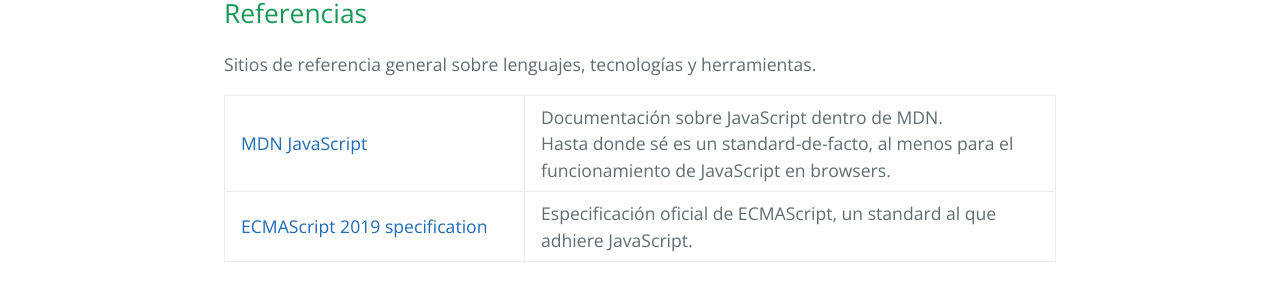
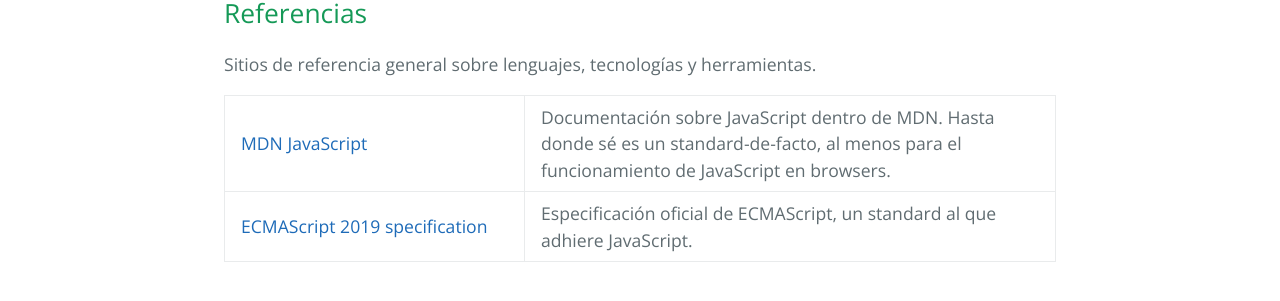
Before and after one commit to clombardi/bdsol-capacitacion-desarrollo, a Jekyll site: the page built from index.md, in a window 1280 px wide. Shown: the part 591-892 px from the top of the page. Built offline with Jekyll 4.4.1, drawn with Linux system fonts in a browser that asks for light colours; our own code applies the rules of GitHub Pages for plain Markdown files.

Commit message:
prueba de formato - 21

```diff
--- a/index.md
+++ b/index.md
@@ -11,7 +11,7 @@ Sitios de referencia general sobre lenguajes, tecnologías y herramientas.
 
 
 {:.tableWithLinks}
-| [MDN JavaScript](https://developer.mozilla.org/en-US/docs/Web/JavaScript) | Documentación sobre JavaScript dentro de MDN. <br/> Hasta donde sé es un standard-de-facto, al menos para el funcionamiento de JavaScript en browsers. |
+| [MDN JavaScript](https://developer.mozilla.org/en-US/docs/Web/JavaScript) | Documentación sobre JavaScript dentro de MDN. Hasta donde sé es un standard-de-facto, al menos para el funcionamiento de JavaScript en browsers. |
 | [ECMAScript 2019 specification](https://www.ecma-international.org/ecma-262/10.0/index.html) | Especificación oficial de ECMAScript, un standard al que adhiere JavaScript. |
 
 
```
